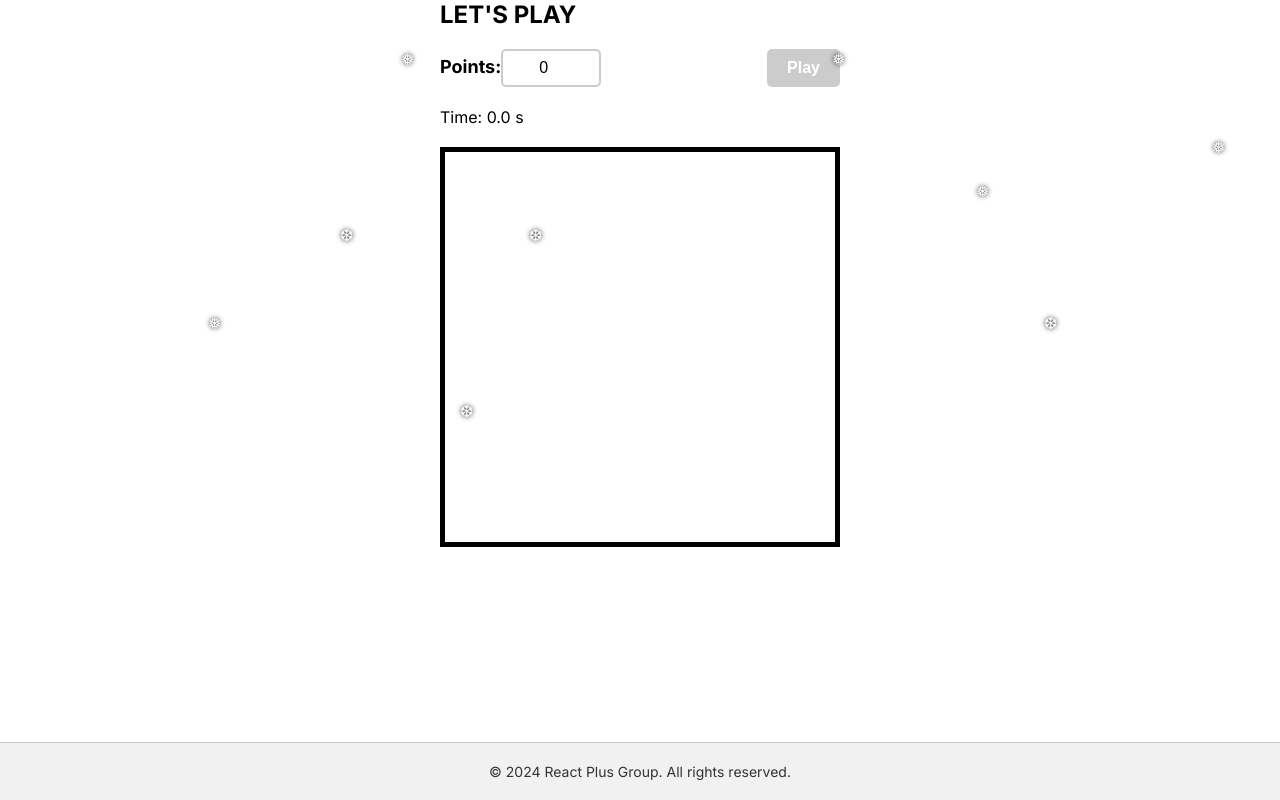
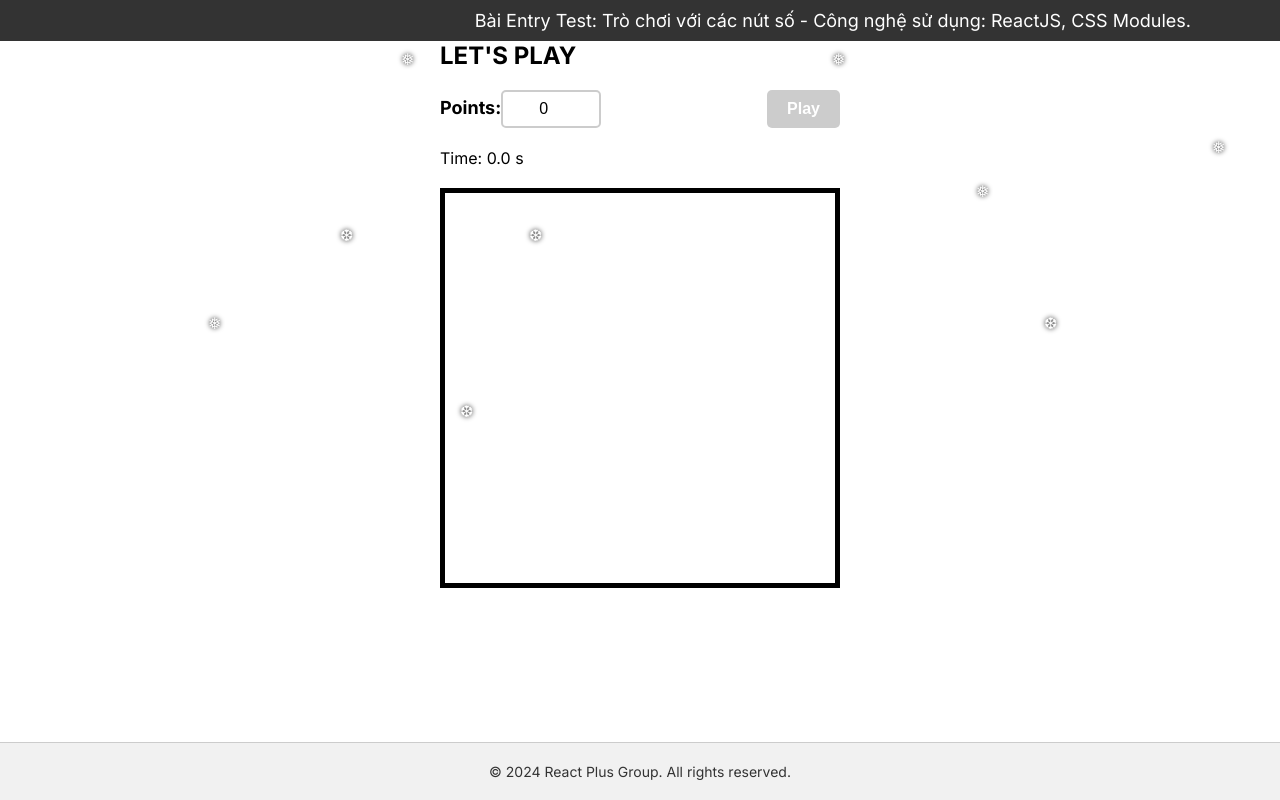
Before and after one commit to nevermore6264/HAIBAZO_EntranceTest_React_ClearThePoints, a Next.js app: page / in a window 1280 px wide. Built offline with nearby package versions, Linux system fonts and the light colour scheme.

Commit message:
Update css

```diff
--- a/app/page.js
+++ b/app/page.js
@@ -1,9 +1,11 @@
 import Footer from "@/components/Footer";
 import Game from "../components/Game";
+import Header from "@/components/Header";
 
 export default function Home() {
   return (
     <div>
+      <Header />
       <Game />
       <Footer />
     </div>
--- /dev/null
+++ b/components/Header.js
@@ -0,0 +1,17 @@
+import React from "react";
+import styles from "../styles/Header.module.css";
+
+const Header = () => {
+  return (
+    <div className={styles.headerContainer}>
+      <div className={styles.marquee}>
+        <p>
+          Bài Entry Test: Trò chơi với các nút số - Công nghệ sử dụng: ReactJS,
+          CSS Modules.
+        </p>
+      </div>
+    </div>
+  );
+};
+
+export default Header;
--- /dev/null
+++ b/styles/Header.module.css
@@ -0,0 +1,24 @@
+.headerContainer {
+  background-color: #333;
+  padding: 10px 0;
+  color: white;
+  font-size: 18px;
+  text-align: center;
+  overflow: hidden;
+  white-space: nowrap;
+}
+
+.marquee {
+  display: inline-block;
+  white-space: nowrap;
+  animation: marquee 15s linear infinite;
+}
+
+@keyframes marquee {
+  0% {
+    transform: translateX(100%);
+  }
+  100% {
+    transform: translateX(-100%);
+  }
+}
```
